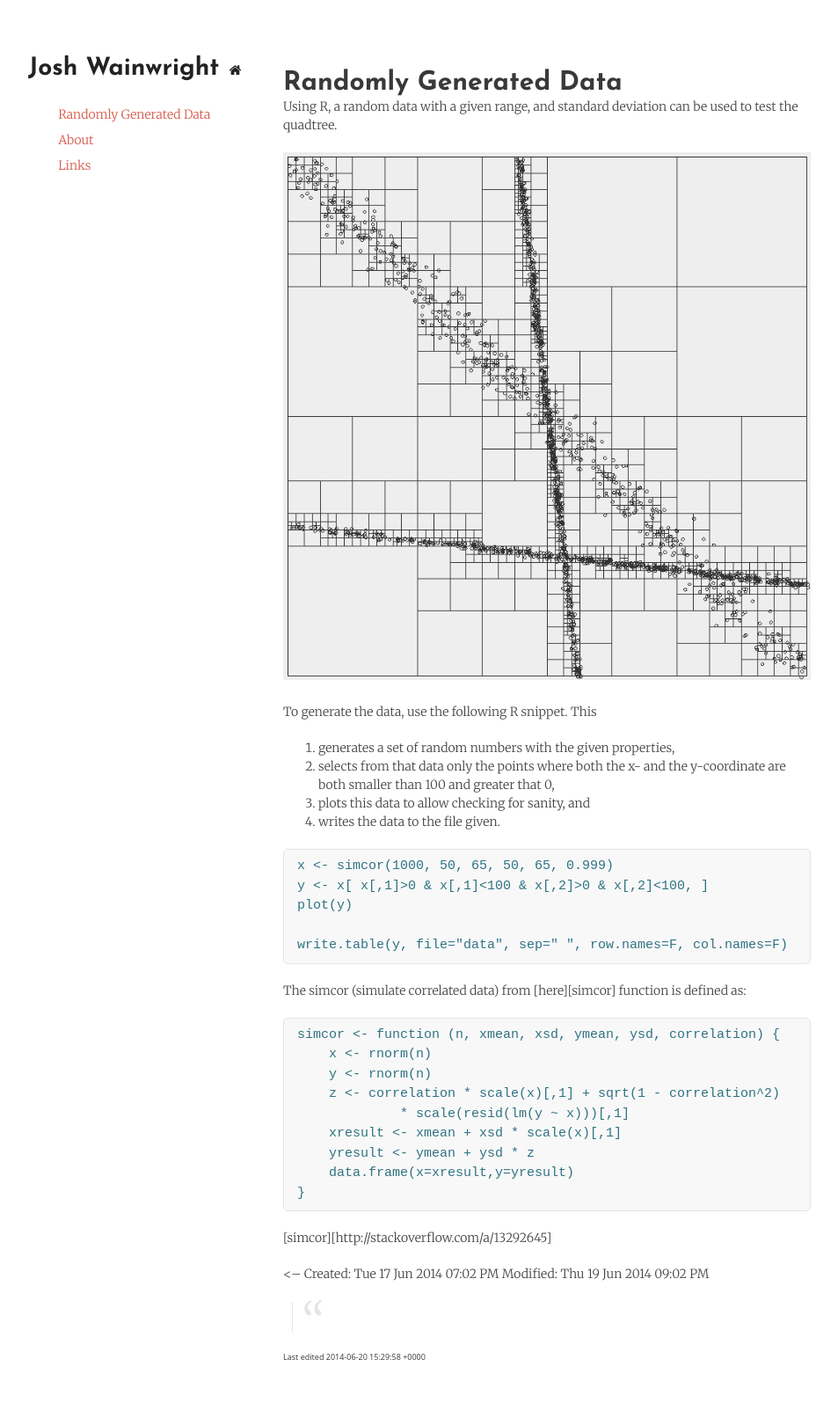
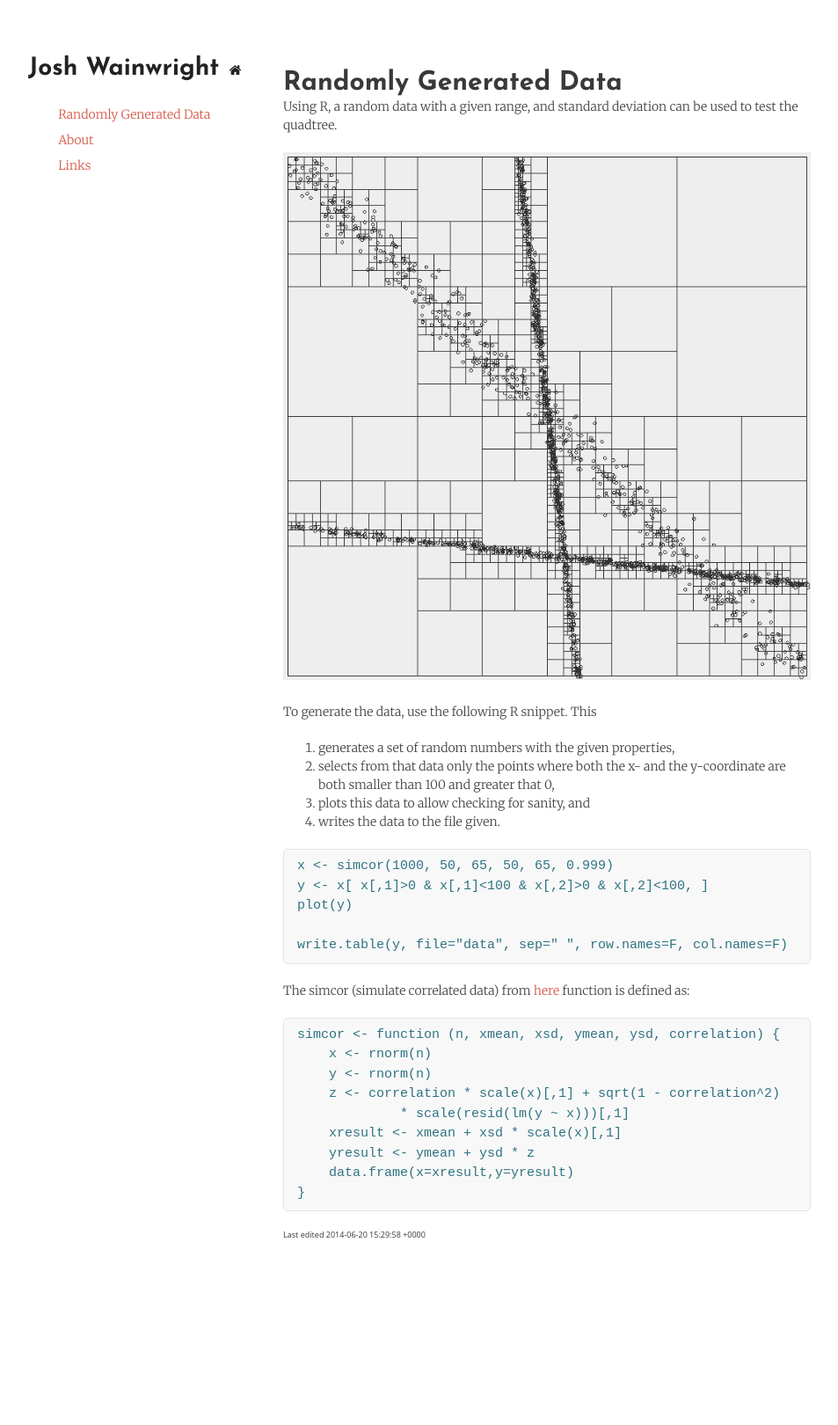
Before and after one commit to joshaw/MScProject, a Jekyll site: the page built from site/infoposts/randomdata.md, in a window 1280 px wide. Shown: the whole page at 88% size, without its empty margins (148-1101 px from the left). Built offline with Jekyll 4.4.1, drawn with Linux system fonts in a browser that asks for light colours; after the commit the page ends 1481 px from its top, so only the background shows below that.

Commit message:
Fix comments and link

````diff
--- a/site/infoposts/randomdata.md
+++ b/site/infoposts/randomdata.md
@@ -38,9 +38,9 @@ simcor <- function (n, xmean, xsd, ymean, ysd, correlation) {
 }
 ```
 
-[simcor][http://stackoverflow.com/a/13292645]
+[simcor]: [http://stackoverflow.com/a/13292645]
 
-<--
+<!--
 Created:  Tue 17 Jun 2014 07:02 PM
-Modified: Thu 19 Jun 2014 09:02 PM
->
+Modified: Fri 20 Jun 2014 04:24 PM
+-->
````
Also changed, not shown: site/infoposts/point_adding_to_quadtree.md (+2 -2 lines), site/infoposts/quadtrees.md (+2 -2 lines).
